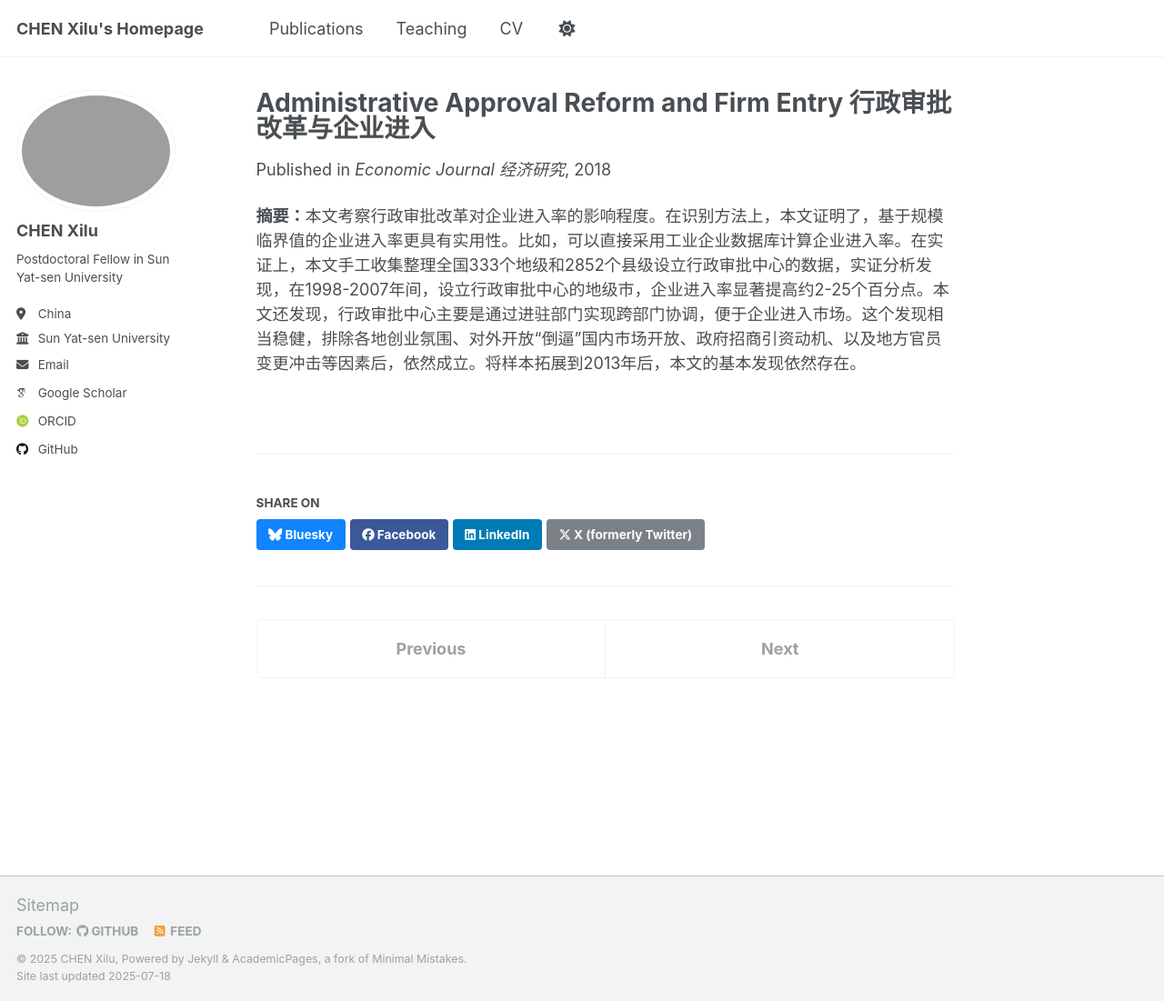
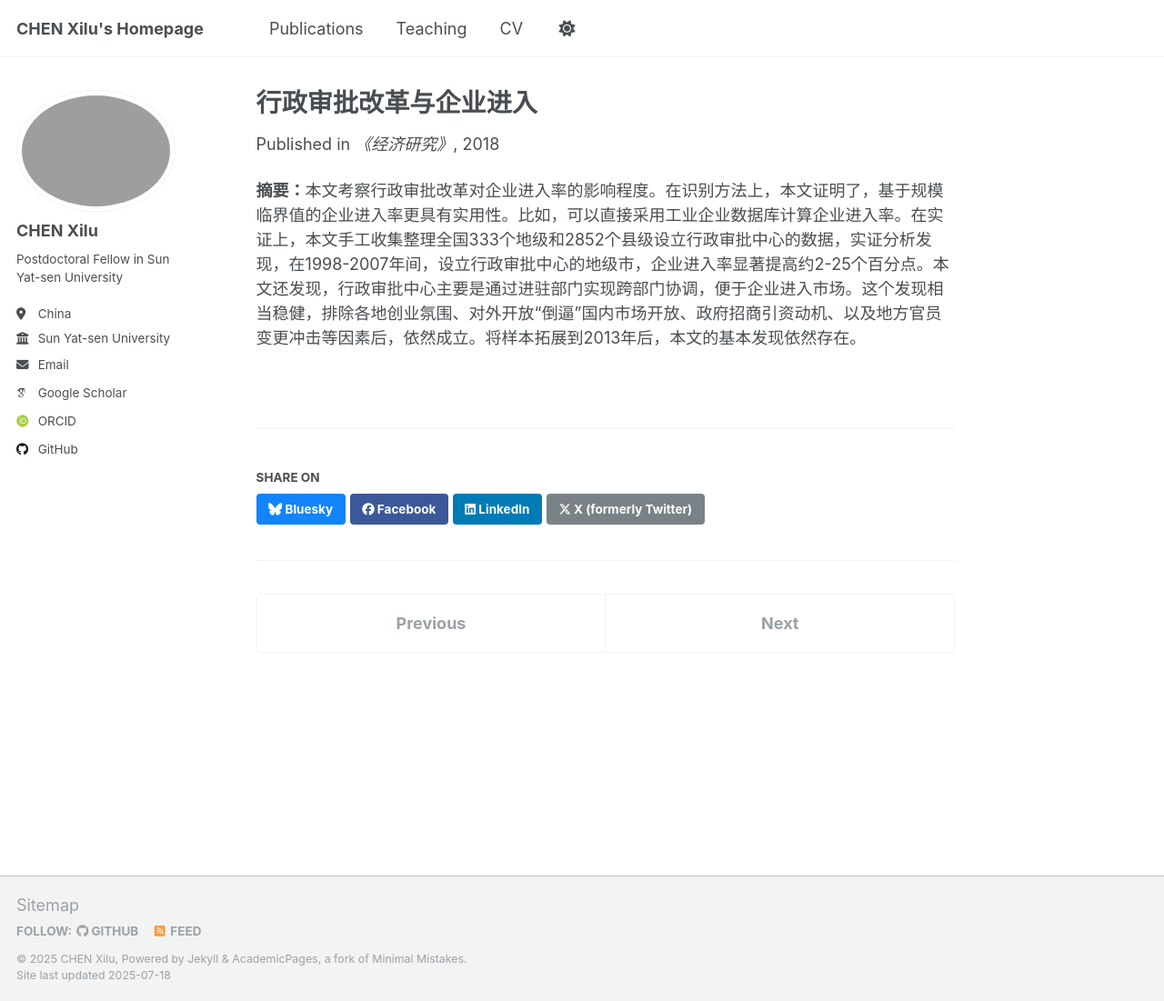
Before and after one commit to Xilu-CHEN/xilu-chen.github.io, a Jekyll site: the page built from _publications/JJYJ2018.md, in a window 1280 px wide and 1101 px high. Shown: the whole window at 91% size. Built offline with Jekyll 4.4.1, drawn with Linux system fonts in a browser that asks for light colours; some web fonts are replaced; a script that is not in the unit is left out.

Commit message:
Update JJYJ2018.md

```diff
--- a/_publications/JJYJ2018.md
+++ b/_publications/JJYJ2018.md
@@ -1,11 +1,11 @@
 ---
-title: "Administrative Approval Reform and Firm Entry 行政审批改革与企业进入"
+title: "行政审批改革与企业进入"
 collection: publications
 category: chinese
 permalink: /publication/JJYJ2018
 excerpt: '**摘要：**本文考察行政审批改革对企业进入率的影响程度。在识别方法上，本文证明了，基于规模临界值的企业进入率更具有实用性。比如，可以直接采用工业企业数据库计算企业进入率。在实证上，本文手工收集整理全国333个地级和2852个县级设立行政审批中心的数据，实证分析发现，在1998-2007年间，设立行政审批中心的地级市，企业进入率显著提高约2-25个百分点。本文还发现，行政审批中心主要是通过进驻部门实现跨部门协调，便于企业进入市场。这个发现相当稳健，排除各地创业氛围、对外开放“倒逼”国内市场开放、政府招商引资动机、以及地方官员变更冲击等因素后，依然成立。将样本拓展到2013年后，本文的基本发现依然存在。'
 date: 2018-02-01
-venue: 'Economic Journal 经济研究'
+venue: '《经济研究》'
 paperurl: 'http://xilu-chen.github.io/files/JJYJ2018.pdf'
 ---
 
```
